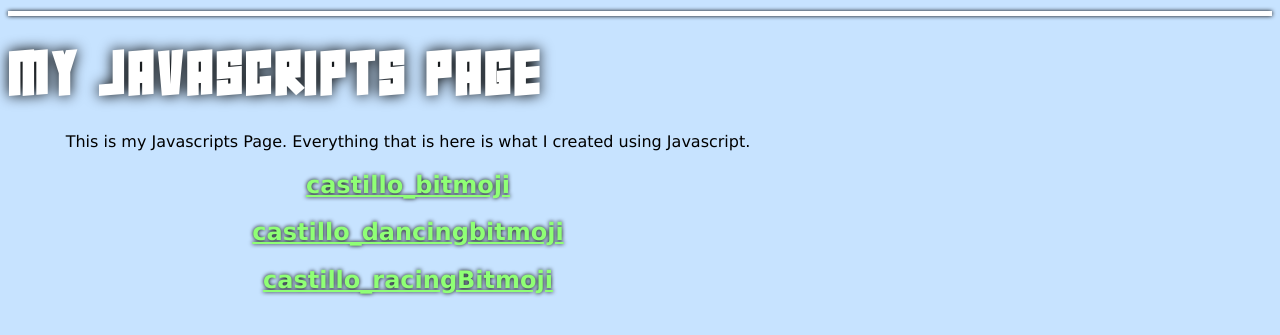
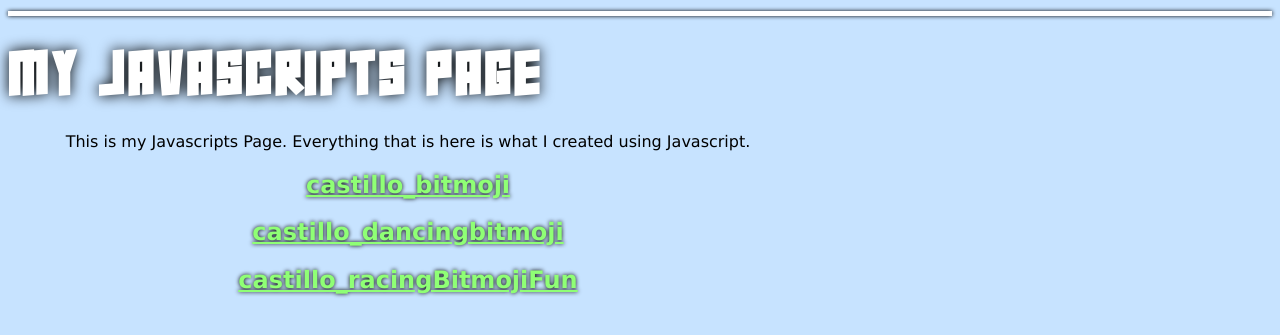
Before and after one commit to DevinCastillo5/DevinCastillo5.github.io, a plain HTML site: page javascripts.html in a window 1280 px wide. Shown: the part 327-662 px from the top of the page. Drawn offline with Linux system fonts and the light colour scheme; a script that the page names is missing.

Commit message:
Add files via upload

```diff
--- a/javascripts.html
+++ b/javascripts.html
@@ -31,7 +31,7 @@
             </p>
             <h2><a href="https://www.khanacademy.org/computer-programming/castillo_bitmoji/6176497234395136" class="khanlinks">castillo_bitmoji</a></h2><script src="https://www.khanacademy.org/computer-programming/castillo_bitmoji/6176497234395136/embed.js?editor=no&buttons=no&author=no&embed=yes"></script>
             <h2><a href="https://www.khanacademy.org/computer-programming/castillo_dancingbitmoji/6630672896409600" class="khanlinks">castillo_dancingbitmoji</a></h2><script src="https://www.khanacademy.org/computer-programming/castillo_dancingbitmoji/6630672896409600/embed.js?editor=no&buttons=no&author=no&embed=yes"></script>
-            <h2><a href="https://www.khanacademy.org/computer-programming/castillo_racingbitmoji/5448172635471872" class="khanlinks">castillo_racingBitmoji</a></h2><script src="https://www.khanacademy.org/computer-programming/castillo_racingbitmoji/5448172635471872/embed.js?editor=no&buttons=no&author=no&embed=yes"></script>
+            <h2><a href="https://www.khanacademy.org/computer-programming/castillo_racingbitmojifun/6179383515332608" class="khanlinks">castillo_racingBitmojiFun</a></h2><script src="https://www.khanacademy.org/computer-programming/castillo_racingbitmojifun/6179383515332608/embed.js?editor=no&buttons=no&author=no&embed=yes"></script>
         </div>
     </body>
 </html>
```
